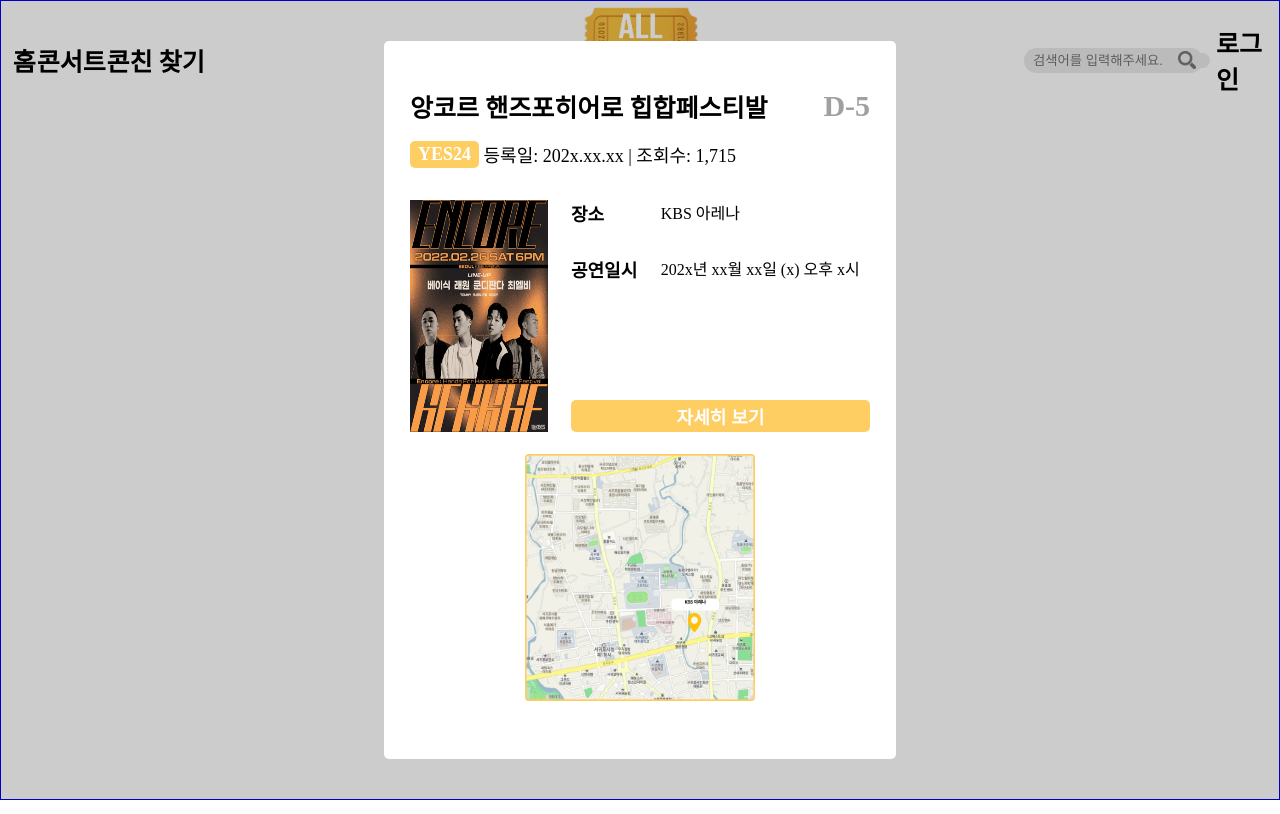
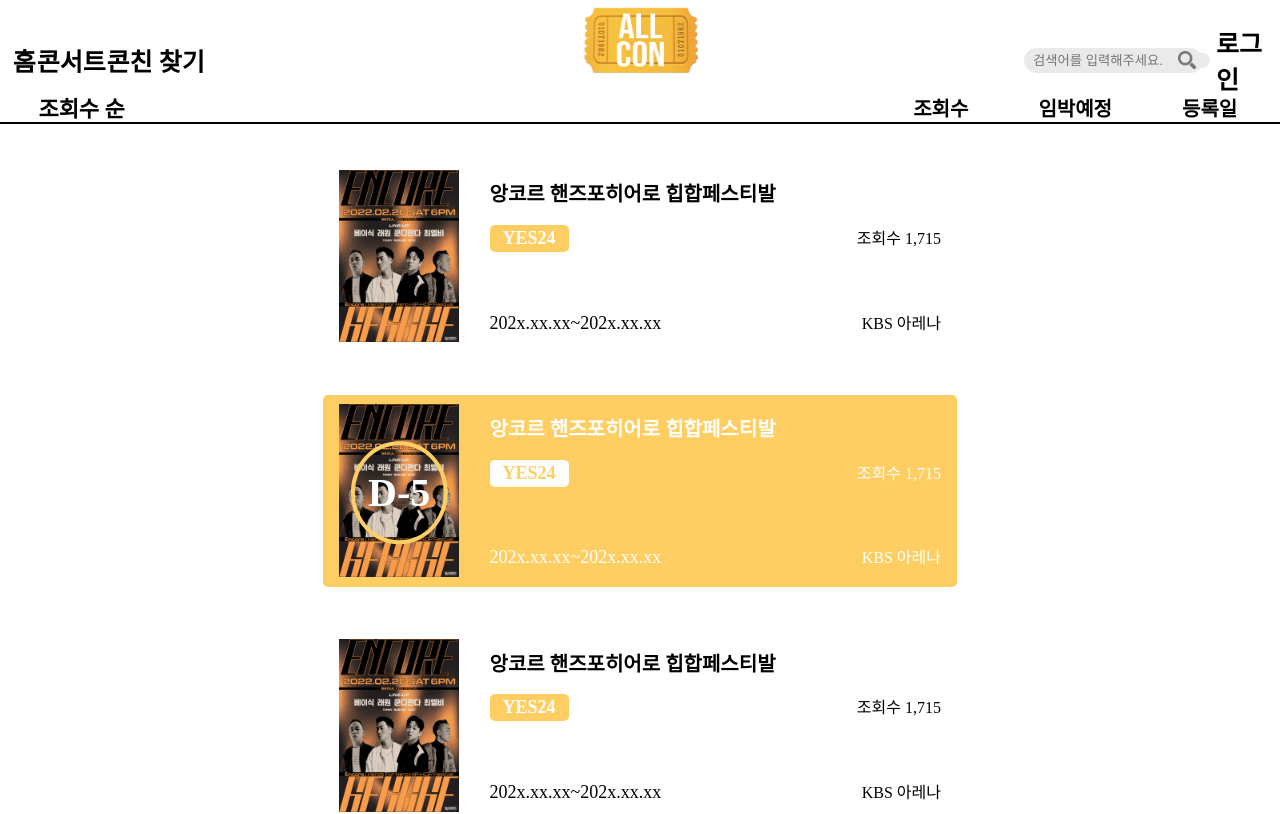
Before and after one commit to codestates/ALL-CON, a React (Create React App) app in the folder client/: page / in a window 1280 px wide. Shown: the top 814 px of the page. Built offline with nearby package versions, Linux system fonts and the light colour scheme.

Commit message:
Done:Concert Modal

```diff
--- a/client/src/App.tsx
+++ b/client/src/App.tsx
@@ -10,7 +10,7 @@
   return (
     <div className='App'>
       <Header />
-      <ConcertModal />
+      <ConcertPage />
     </div>
   );
 }
```
